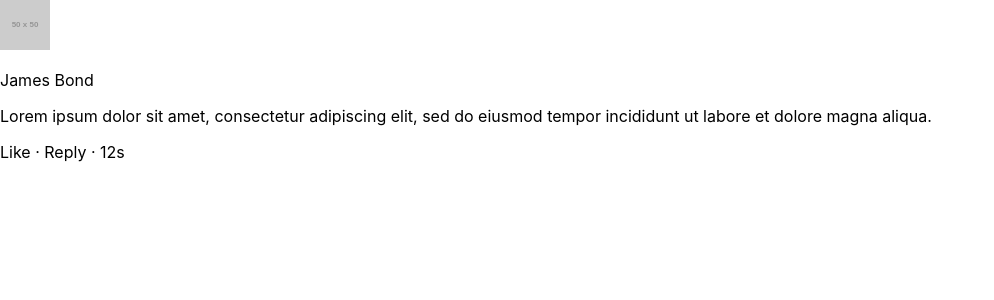
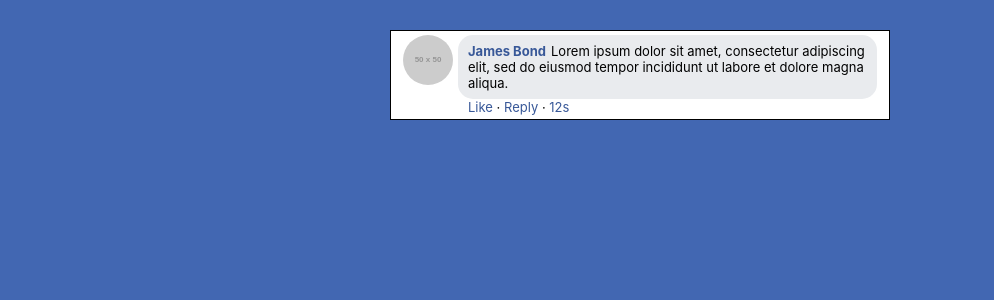
Before and after one commit to xomrau/front-end-challenges, a React (Create React App) app in the folder 008-facebook-comment-card/: page / in a window 1280 px wide. Shown: the top 300 px of the page, without its empty margins (0-994 px from the left). Built offline with nearby package versions, Linux system fonts and the light colour scheme.

Commit message:
added stylesheets

```diff
--- a/008-facebook-comment-card/src/App.css
+++ b/008-facebook-comment-card/src/App.css
@@ -1,38 +1,25 @@
-.App {
-  text-align: center;
+.userDP {
+  padding-right: 5px;
 }
-
-.App-logo {
-  height: 40vmin;
-  pointer-events: none;
+img {
+  border-radius: 50%;
 }
-
-@media (prefers-reduced-motion: no-preference) {
-  .App-logo {
-    animation: App-logo-spin infinite 20s linear;
-  }
+.userName {
+  padding-right: 5px;
+  font-weight: bold;
 }
-
-.App-header {
-  background-color: #282c34;
-  min-height: 100vh;
+.commentCard {
   display: flex;
-  flex-direction: column;
-  align-items: center;
-  justify-content: center;
-  font-size: calc(10px + 2vmin);
-  color: white;
+  flex-flow: row nowrap;
+  border: 1px solid black;
+  font-size: 13px;
+  padding: 4px 12px;
 }
-
-.App-link {
-  color: #61dafb;
+.content {
+  padding: 8px 10px;
+  background-color: #e9ebee;
+  border-radius: 15px;
 }
-
-@keyframes App-logo-spin {
-  from {
-    transform: rotate(0deg);
-  }
-  to {
-    transform: rotate(360deg);
-  }
+.interactives {
+  padding: 0px 10px;
 }
--- a/008-facebook-comment-card/src/App.js
+++ b/008-facebook-comment-card/src/App.js
@@ -16,7 +16,7 @@ export default class App extends React.Component {
   }
   render() {
     return(
-      <div>
+      <div className="commentCard">
         <ImageMain src={this.state.src} />
         <ContentMain nameParent={this.state.user} commentParent={this.state.comment} timeParent={this.state.timePosted} />
       </div>
--- a/008-facebook-comment-card/src/components/ContentMain.js
+++ b/008-facebook-comment-card/src/components/ContentMain.js
@@ -2,18 +2,18 @@ import React from 'react';
 
 // user's name
 const User = (props) => {
-    return <div className="userName">
-        <p>{props.nameChild}</p>
-    </div>;
+    return <>
+        <span className="userName"><a href="#">{props.nameChild}</a></span>
+    </>;
 };
 
 // user's comment
 const Description = (props) => {
-    return <div className="comment">
-        <p>
+    return <>
+        <span className="comment">
             {props.commentChild}
-        </p>
-    </div>;
+        </span>
+    </>;
 };
 
 // the like, reply, timeposted component
@@ -27,9 +27,9 @@ const Interactives = (props) => {
 // like and reply component
 const LikeReply = () => {
     return <>
-        <span>Like</span>
+        <span><a href="#">Like</a></span>
         <span>&nbsp;·&nbsp;</span>
-        <span>Reply</span>
+        <span><a href="#">Reply</a></span>
         <span>&nbsp;·&nbsp;</span>
     </>;
 };
@@ -37,15 +37,19 @@ const LikeReply = () => {
 // time posted component, child component of Interactives
 const TimePosted = (props) => {
     return <>
-        <span>{props.timePosted}</span>
+        <span><a href="#">{props.timePosted}</a></span>
     </>;
 }
 
 // content component for the comment card
 const ContentMain = (props) => {
     return <div className="mainContent">
-        <User nameChild={props.nameParent}/>
-        <Description commentChild={props.commentParent}/>
+        <div class="content">
+            <span>
+                <User nameChild={props.nameParent}/>
+                <Description commentChild={props.commentParent}/>
+            </span>
+        </div>
         <Interactives timeChild={props.timeParent}/>
     </div>;
 }
--- a/008-facebook-comment-card/src/index.css
+++ b/008-facebook-comment-card/src/index.css
@@ -1,4 +1,4 @@
-body {
+body, div, p {
   margin: 0;
   font-family: -apple-system, BlinkMacSystemFont, 'Segoe UI', 'Roboto', 'Oxygen',
     'Ubuntu', 'Cantarell', 'Fira Sans', 'Droid Sans', 'Helvetica Neue',
@@ -6,8 +6,25 @@ body {
   -webkit-font-smoothing: antialiased;
   -moz-osx-font-smoothing: grayscale;
 }
+body {
+  background-color: #4267b2;
+}
+a {
+  color: #385898;
+  text-decoration: none;
+}
 
 code {
   font-family: source-code-pro, Menlo, Monaco, Consolas, 'Courier New',
     monospace;
 }
+
+#root {
+  background-color: #ffffff;
+  position: absolute;
+  right: 0;
+  left: 0;
+  top: 30px;
+  margin: auto;
+  width: 500px;
+}
```
